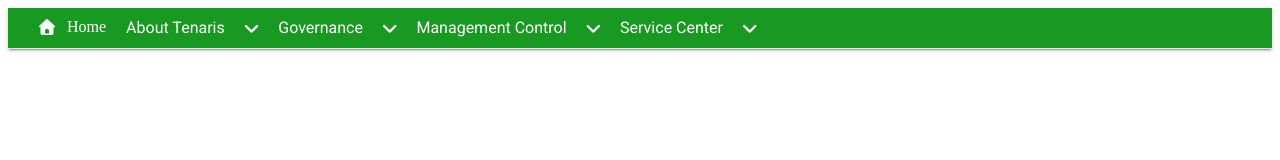
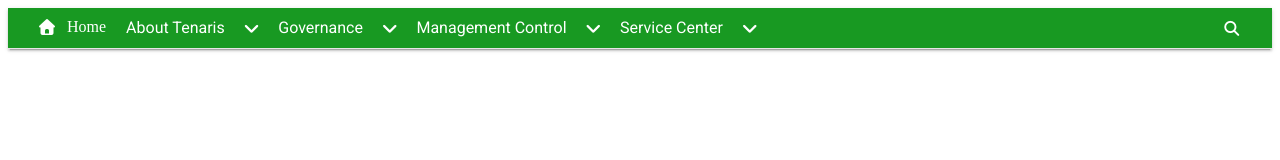
Before and after one commit to rdguzmanARG/MegaMenu, a Vue app: page / in a window 1280 px wide. Shown: the top 160 px of the page. Built offline with nearby package versions, Linux system fonts and the light colour scheme; a web font is replaced by a local one.

Commit message:
Add search box

```diff
--- a/src/vue-components/MegaMenu.vue
+++ b/src/vue-components/MegaMenu.vue
@@ -1,6 +1,7 @@
 <script lang="ts">
 import DropdownMenu from "./DropdownMenu.vue";
 import IconMenu from "./IconMenu.vue";
+import SearchMenu from "./SearchMenu.vue";
 import "./mega-menu.scss";
 
 export interface MenuItem {
@@ -11,7 +12,7 @@ export interface MenuItem {
   items?: MenuItem[];
 }
 export default {
-  components: { DropdownMenu, IconMenu },
+  components: { DropdownMenu, IconMenu, SearchMenu },
   props: ['items'],
   data() {
     return {
@@ -37,6 +38,9 @@ export default {
       console.log(`Selected "${value}" from "${label}"`);
       //this.openMenu = null; // close after selection
     },
+    handleSearch(query: string) {
+      console.log(`Search query: "${query}"`);
+    },
     close() {
       this.openMenu = null; // close after selection
       this.mobileMenuIsOpen = false;
@@ -57,6 +61,7 @@ export default {
         <IconMenu v-else :url="item.url" :label="item.text" :iconUrl="item.iconUrl" :iconClass="item.iconClass"
           @toggle="handleToggle" />
       </div>
+      <SearchMenu @search="handleSearch" />
     </div>
     <div class="mm-hamburger" :class="{ active: mobileMenuIsOpen }" @click="openMobileMenu">
       <span></span>
--- /dev/null
+++ b/src/vue-components/SearchMenu.vue
@@ -0,0 +1,51 @@
+<script lang="ts">
+export default {
+  name: "SearchMenu",
+  data() {
+    return {
+      isOpen: false,
+      searchQuery: '',
+    };
+  },
+  methods: {
+    toggleSearch() {
+      this.isOpen = !this.isOpen;
+      if (this.isOpen) {
+        this.$nextTick(() => {
+          (this.$refs.searchInput as HTMLInputElement)?.focus();
+        });
+      } else {
+        this.searchQuery = '';
+      }
+    },
+    handleSearch() {
+      if (this.searchQuery.trim()) {
+        this.$emit('search', this.searchQuery.trim());
+      }
+    },
+    closeSearch() {
+      this.isOpen = false;
+      this.searchQuery = '';
+    },
+  },
+};
+</script>
+
+<template>
+  <div class="mm-search" :class="{ open: isOpen }">
+    <div class="mm-search-input-wrapper">
+      <input
+        ref="searchInput"
+        v-model="searchQuery"
+        type="text"
+        class="mm-search-input"
+        placeholder="Search..."
+        @keyup.enter="handleSearch"
+        @keyup.esc="closeSearch"
+      />
+    </div>
+    <button class="mm-search-btn" @click="toggleSearch" :aria-label="isOpen ? 'Close search' : 'Open search'">
+      <i class="fas fa-search"></i>
+    </button>
+  </div>
+</template>
--- a/src/vue-components/mega-menu.scss
+++ b/src/vue-components/mega-menu.scss
@@ -194,7 +194,7 @@
   display: flex;
   padding: 10px;
   align-items: center;
-
+  cursor: pointer;
   gap: 10px;
   color: $mm-color;
   @media screen and (max-width: 1024px) {
@@ -205,6 +205,7 @@
 .mm-options-mobile {
   display: none;
   color: $mm-color;
+  cursor: pointer;
   @media screen and (max-width: 1024px) {
     display: flex;
     align-items: center;
@@ -336,14 +337,17 @@
   color: #666666;
   text-decoration: none;
   cursor: pointer;
-  :hover {
-    color: $mm-primary-color;
+  &:hover {
+    font-weight: bold;
   }
 }
 .mm-options-n2-title {
   font-size: 14px;
   font-weight: bold;
   font-family: 'Roboto', sans-serif;
+  &:hover {
+    font-weight: bolder;
+  }
 }
 
 .mm-options-n2-container {
@@ -357,6 +361,9 @@
   font-family: 'Roboto', sans-serif;
   text-decoration: none;
   margin: 8px 0;
+  &:hover {
+    font-weight: bold;
+  }
 }
 .mm-item-mobile {
   display: none;
@@ -394,6 +401,80 @@
   //   color: $mm-primary-color;
   // }
 }
+.mm-search {
+  display: flex;
+  align-items: center;
+  flex-shrink: 0;
+  margin-left: auto;
+  padding: 0 8px;
+
+  // On mobile it lives inside the vertical mm-content column
+  @media screen and (max-width: 1024px) {
+    margin-left: unset;
+    width: 100%;
+    padding: 10px;
+    box-sizing: border-box;
+  }
+
+  .mm-search-input-wrapper {
+    overflow: hidden;
+    width: 0;
+    transition: width 300ms ease-in-out, opacity 300ms ease-in-out;
+    opacity: 0;
+
+    @media screen and (max-width: 1024px) {
+      flex: 1;
+      width: unset;
+      opacity: 1;
+    }
+  }
+
+  &.open .mm-search-input-wrapper {
+    width: 200px;
+    opacity: 1;
+  }
+
+  .mm-search-input {
+    border: none;
+    border-bottom: 1px solid rgba($mm-color, 0.7);
+    background: transparent;
+    color: $mm-color;
+    padding: 3px 6px;
+    outline: none;
+    width: 100%;
+    font-family: 'Roboto', sans-serif;
+    font-size: 14px;
+
+    &::placeholder {
+      color: rgba($mm-color, 0.55);
+    }
+  }
+
+  .mm-search-btn {
+    background: none;
+    border: none;
+    cursor: pointer;
+    color: $mm-color;
+    padding: 5px 4px;
+    display: flex;
+    align-items: center;
+    justify-content: center;
+    font-size: 15px;
+    line-height: 1;
+    flex-shrink: 0;
+
+    &:hover {
+      opacity: 0.75;
+    }
+
+    @media screen and (max-width: 1024px) {
+      font-size: 16px;
+      padding: 5px;
+      margin-left: auto;
+    }
+  }
+}
+
 .mm-icon-svg {
   width: 15px;
   height: 15px;
```
